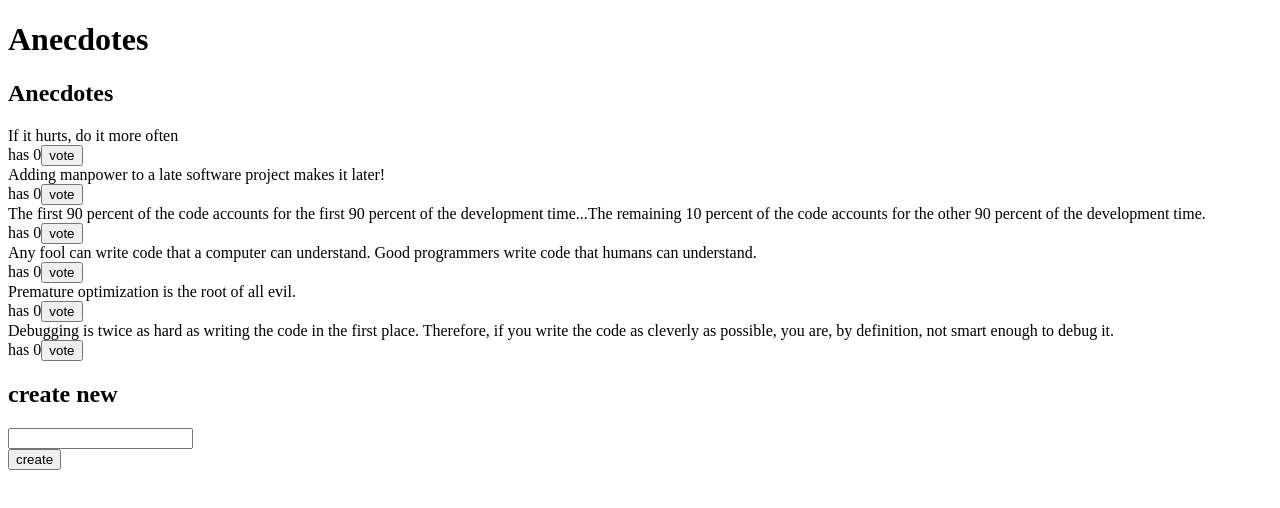
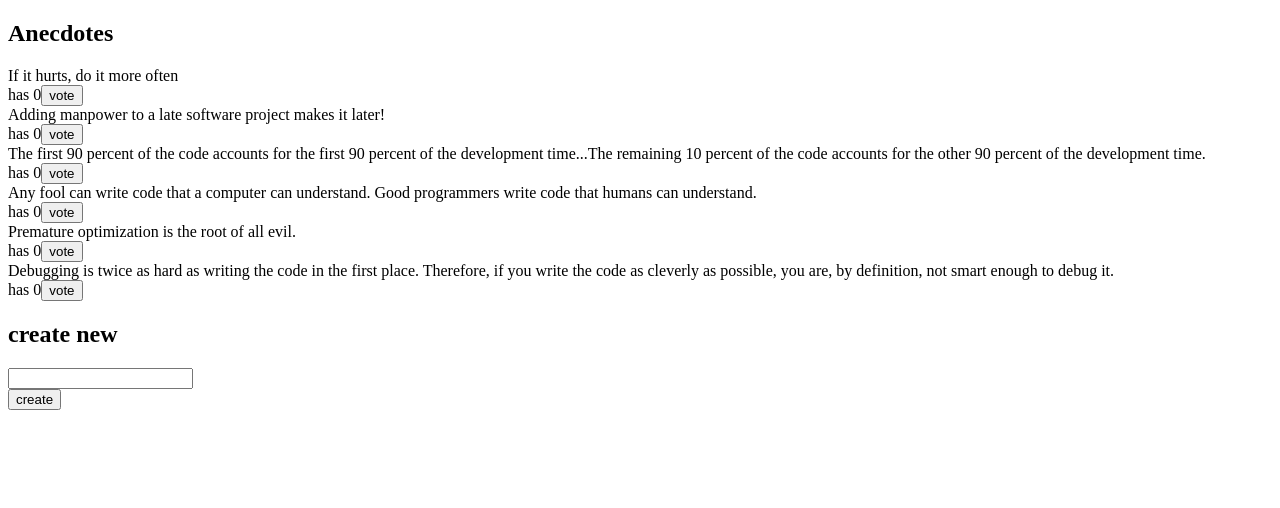
Before and after one commit to pratiksj/REDUX-ANECDOTE, a React (Create React App) app: page / in a window 1280 px wide. Shown: the top 508 px of the page. Built offline with nearby package versions, Linux system fonts and the light colour scheme.

Commit message:
feat: installed the redux toolkit

```diff
--- a/package.json
+++ b/package.json
@@ -3,6 +3,7 @@
   "version": "0.1.0",
   "private": true,
   "dependencies": {
+    "@reduxjs/toolkit": "^1.9.1",
     "@testing-library/jest-dom": "^5.16.4",
     "@testing-library/react": "^13.1.1",
     "@testing-library/user-event": "^14.1.1",
--- a/src/App.js
+++ b/src/App.js
@@ -1,18 +1,8 @@
-//import { useSelector, useDispatch } from "react-redux";
 import AnecdoteForm from "./components/AnecdoteForm";
 import AnecdoteList from "./components/AnecdoteList";
 const App = () => {
-  // const anecdotes = useSelector((state) => state);
-  // const dispatch = useDispatch();
-  // const orderedVote = anecdotes.sort((a, b) => b.votes - a.votes);
-
-  // const vote = (id) => {
-  //   dispatch(voteof(id));
-  // };
-
   return (
     <div>
-      <h1>Anecdotes</h1>
       <AnecdoteList />
       <AnecdoteForm />
     </div>
--- a/src/reducers/anecdoteReducer.js
+++ b/src/reducers/anecdoteReducer.js
@@ -26,7 +26,7 @@ export const voteof = (id) => {
 };
 
 const initialState = anecdotesAtStart.map(asObject);
-console.log(initialState);
+//console.log(initialState);
 
 const reducer = (state = initialState, action) => {
   switch (action.type) {
```
Also changed, not shown: 1 other file (tests, documents, lock files or other folders).
